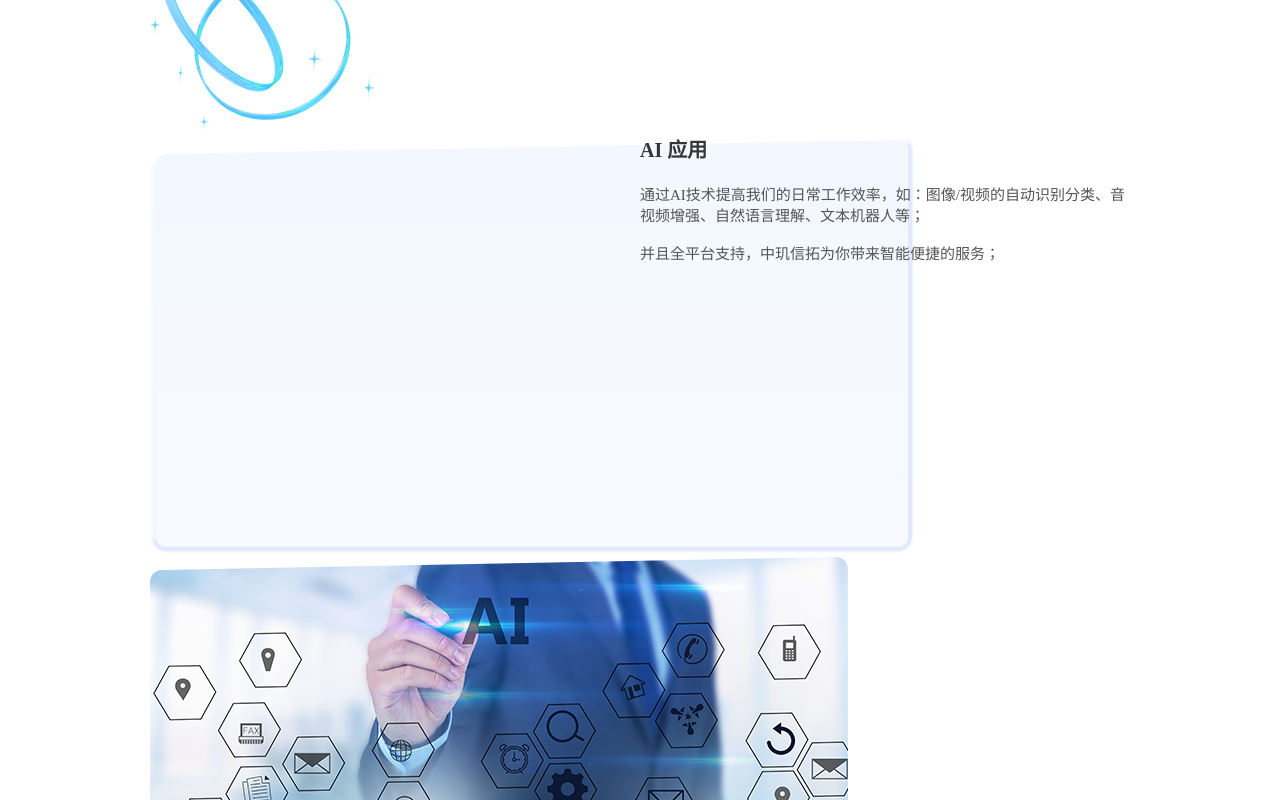
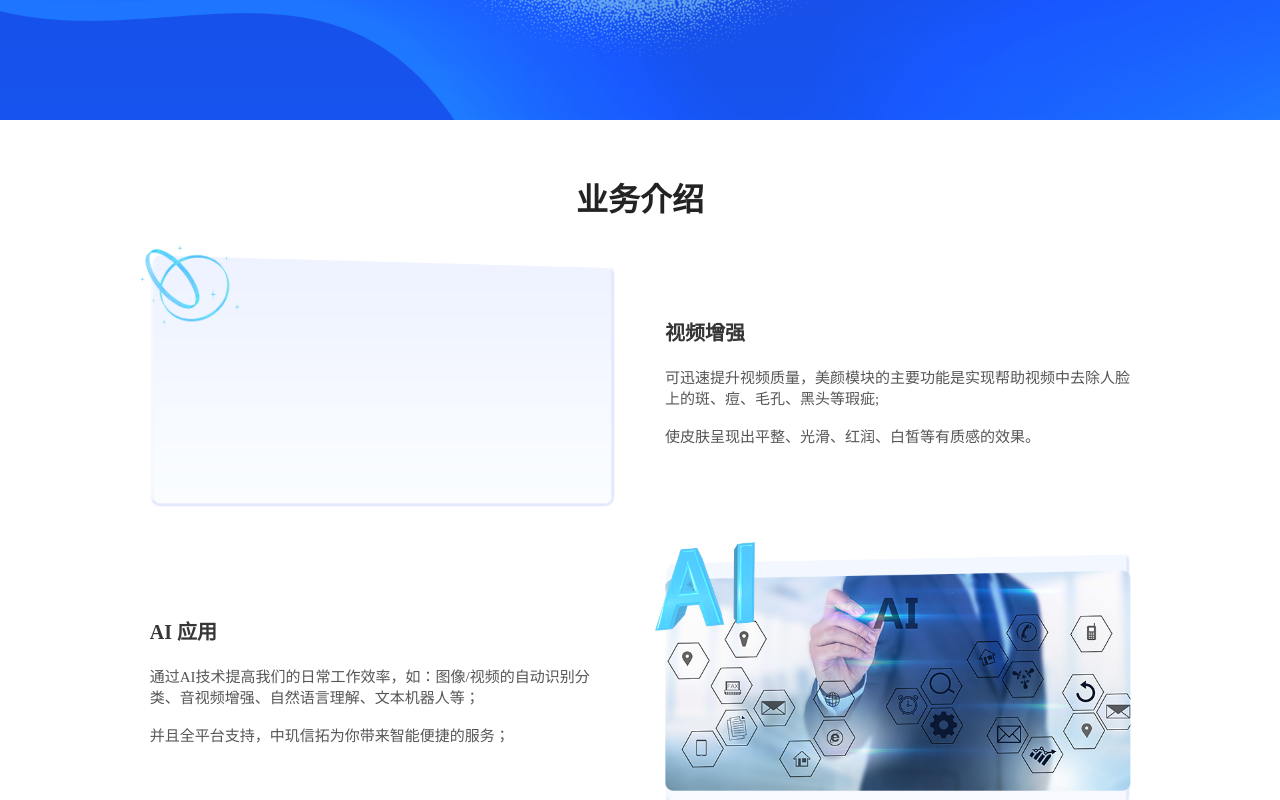
Before and after one commit to LiLiang-Studio/zhongjixintuo, a Nuxt app: page / in a window 1280 px wide. Shown: the part 600-1400 px from the top of the page. Built offline with nearby package versions, Linux system fonts and the light colour scheme.

Commit message:
完善首页

```diff
--- /dev/null
+++ b/components/home/Banner.vue
@@ -0,0 +1,17 @@
+<template>
+  <div :class="cls">
+    <img src="~~/assets/banner1.png" alt="">
+  </div>
+</template>
+
+<script setup>
+const cls = 'home-banner'
+</script>
+
+<style lang="less">
+.home-banner {
+  img {
+    width: 100%;
+  }
+}
+</style>
--- a/components/home/BusinessIntroduction.vue
+++ b/components/home/BusinessIntroduction.vue
@@ -4,9 +4,9 @@
     <ul :class="`${cls}_list`">
       <li v-for="_ in $t.value.businessIntroduction.items" :key="_.title">
         <div class="image">
-          <img :src="_.background" alt="">
-          <img :src="_.image" alt="">
-          <img :src="_.icon" alt="">
+          <img class="bg" :src="_.background" alt="">
+          <img class="img" :src="_.image" alt="">
+          <img class="icon" :src="_.icon" alt="">
         </div>
         <div class="content">
           <h3 class="sub_title">{{ _.title }}</h3>
@@ -26,13 +26,21 @@ const cls = 'home-Business-introduction'
   padding: 50px 0;
   &_title {
     text-align: center;
-    font-size: 50px;
+    font-size: 32px;
+    margin-bottom: 1em;
   }
   &_list {
     li {
       display: flex;
+      align-items: center;
+      margin-bottom: 40px;
       > div {
         width: 50%;
+      }
+      &:nth-child(2n) .image {
+        order: 1;
+        margin-right: 0;
+        margin-left: 50px;
       }
     }
     .sub_title {
@@ -44,6 +52,27 @@ const cls = 'home-Business-introduction'
       font-size: 15px;
       color: #565656;
     }
+    .image {
+      position: relative;
+      margin-right: 50px;
+      img {
+        max-width: 100%;
+      }
+      .img, .icon {
+        position: absolute;
+      }
+      .img {
+        top: 50%;
+        left: 50%;
+        transform: translate(-50%, -50%);
+      }
+      .icon {
+        width: 100px;
+        top: 0;
+        left: 0;
+        transform: translate(-10%, -10%);
+      }
+    }
   }
 }
 </style>
--- a/pages/index.vue
+++ b/pages/index.vue
@@ -1,7 +1,10 @@
 <template>
   <div :class="cls">
-    <home-business-introduction />
-    <home-why-choose-us />
+    <home-banner />
+    <div :class="`${cls}_main`">
+      <home-business-introduction />
+      <home-why-choose-us />
+    </div>
   </div>
 </template>
 
@@ -11,6 +14,8 @@ const cls = 'page-home'
 
 <style lang="less">
 .page-home {
-  padding: 0 11.7%;
+  &_main {
+    padding: 0 11.7%;
+  }
 }
 </style>
```
Also changed, not shown: assets/banner1.png (added).
